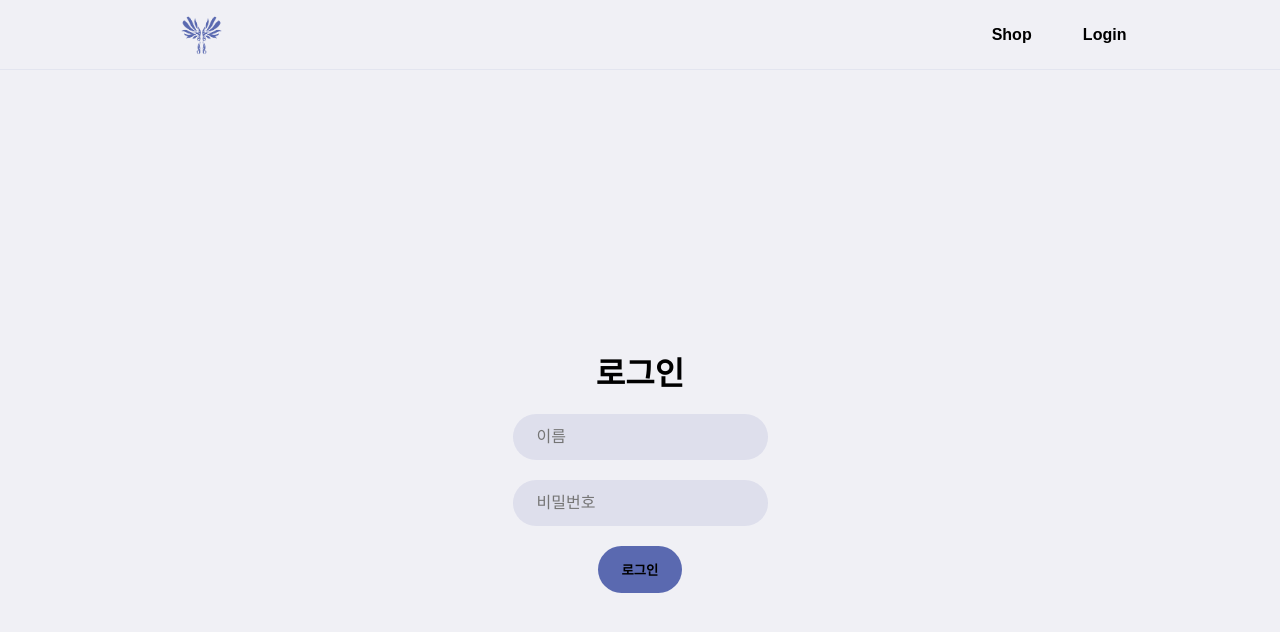
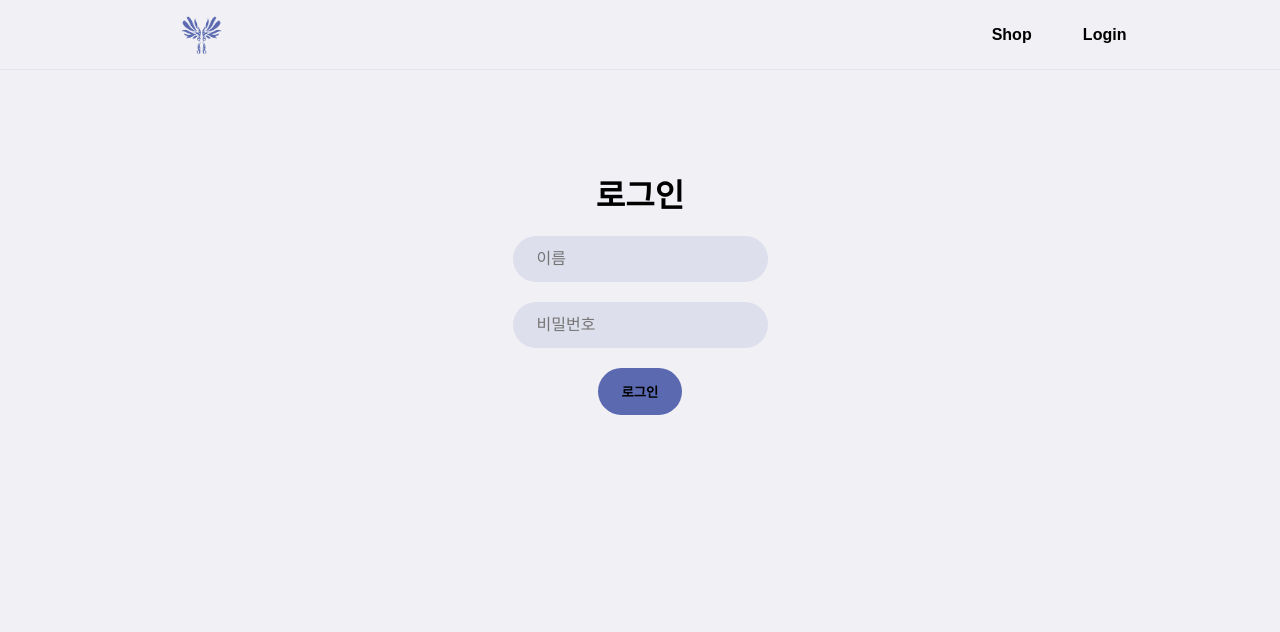
Before and after one commit to sihyeokpark/dimi6, a Next.js app in the folder app/: page /login in a window 1280 px wide. Shown: the top 632 px of the page. Built offline with nearby package versions, Linux system fonts and the light colour scheme; a web font is replaced by a local one.

Commit message:
Update: 시험 ㅎㅎㅎㅎ

```diff
--- a/app/src/styles/Login.module.css
+++ b/app/src/styles/Login.module.css
@@ -5,7 +5,7 @@ main.main {
   align-items: center;
   max-width: 1080px;
   text-align: left;
-  height: 100vh;
+  height: calc(100dvh-70px);
   padding: 100px 100px 100px 100px;
   gap: 20px;
 }
```
Also changed, not shown: app/src/pages/index.tsx (+5 -5 lines).
